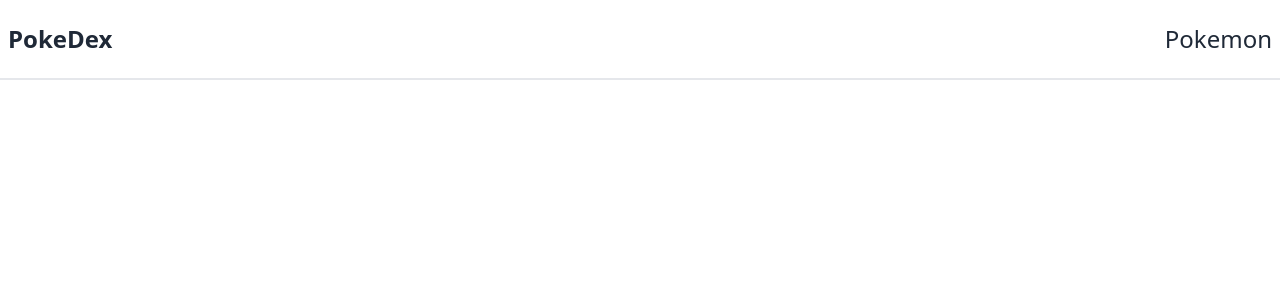
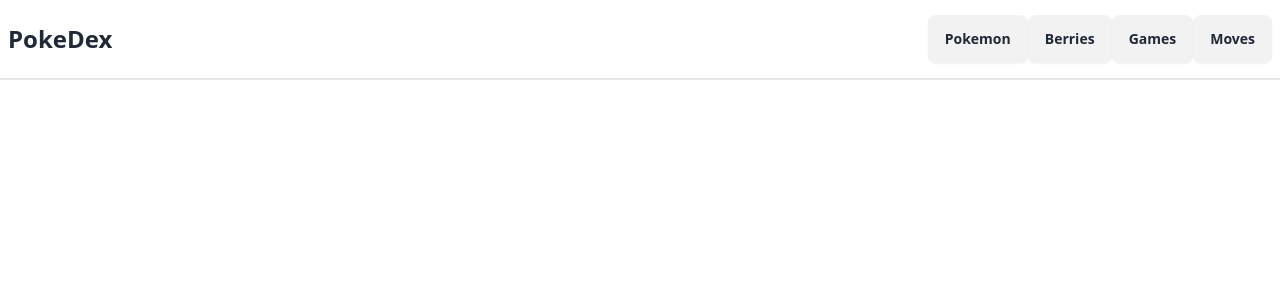
Before and after one commit to TomBebb/dexue, a Vue app: page /pokemon/1 in a window 1280 px wide. Shown: the top 300 px of the page. Built offline with nearby package versions, Linux system fonts and the light colour scheme; no server answers.

Commit message:
Add pagination links

```diff
--- a/src/App.vue
+++ b/src/App.vue
@@ -1,5 +1,12 @@
 <script setup lang="ts">
 import './style.css'
+
+const links: { name: string; path: string }[] = [
+  { name: 'Pokemon', path: 'pokemon' },
+  { name: 'Berries', path: 'berry' },
+  { name: 'Games', path: 'version' },
+  { name: 'Moves', path: 'move' },
+]
 </script>
 
 <template>
@@ -9,7 +16,9 @@ import './style.css'
     <div class="font-bold">PokeDex</div>
     <div class="flex-1"></div>
 
-    <RouterLink to="/list/pokemon"> Pokemon </RouterLink>
+    <RouterLink class="btn" v-for="link in links" :to="`/list/${link.path}`">{{
+      link.name
+    }}</RouterLink>
   </div>
   <div class="overflow-scroll p-2">
     <RouterView />
--- a/src/components/ApiRefDisplay.vue
+++ b/src/components/ApiRefDisplay.vue
@@ -7,7 +7,7 @@ defineProps<{ apiRef: NamedApiRef }>()
 
 <template>
   <RouterLink :to="toRoute(apiRef.url)">
-    <div>
+    <div class="border border-2 p-2">
       {{ snakeToTitle(apiRef.name) }}
     </div>
   </RouterLink>
--- a/src/router.ts
+++ b/src/router.ts
@@ -6,7 +6,7 @@ const PokemonView = () => import('./views/PokemonView.vue')
 export const routes: RouteRecordRaw[] = [
   {
     path: '/',
-    component: HomeView,
+    component: () => router.push('/list/pokemon'),
     name: 'Home',
   },
   {
--- a/src/views/PokemonView.vue
+++ b/src/views/PokemonView.vue
@@ -7,7 +7,7 @@ import { Pokemon, Sprites, SpriteSide } from '../models.ts'
 import AutoColumn from '../components/AutoColumn.vue'
 const route = useRoute()
 const id = computed(() => route.params.id)
-const { isFetching, error, data } = useFetch(
+const { data } = useFetch(
   `https://pokeapi.co/api/v2/pokemon/${id.value}`
 ).json<Pokemon>()
 
```
